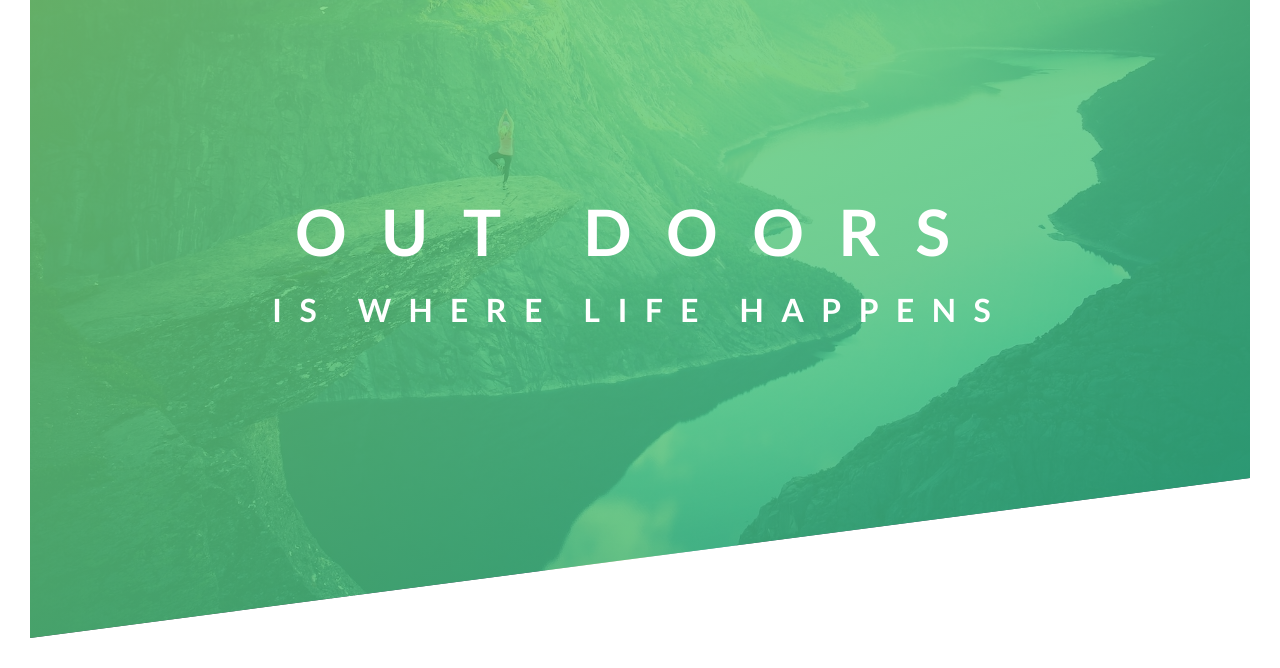
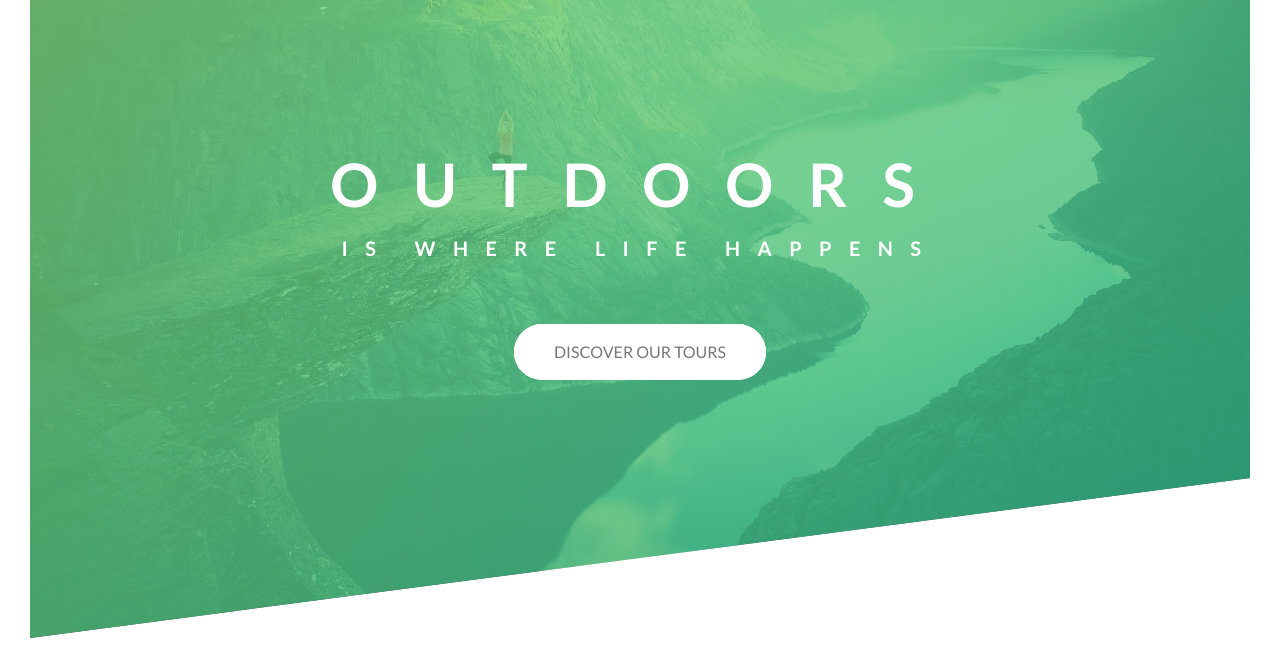
Before and after one commit to radomskaia/natours, a plain HTML site: page index.html in a window 1280 px wide. Shown: the part 152-820 px from the top of the page. Drawn offline with Linux system fonts and the light colour scheme.

Commit message:
Make animated button in the Header, animate h1

```diff
--- /dev/null
+++ b/assets/css/general.css
@@ -0,0 +1,124 @@
+/********/
+/* MAIN */
+/********/
+
+* {
+    box-sizing: border-box;
+    margin: 0;
+    padding: 0;
+}
+
+html {
+    font-size: 62.5%;
+}
+
+body {
+    font-family: Lato, sans-serif;
+    font-weight: 400;
+    font-size: 1.6rem;
+    line-height: 1.6;
+    color: #777;
+    padding: 3.0rem;
+}
+
+/*******************/
+/* HELPFUL CLASSES */
+/*******************/
+.flex-col {
+    display: flex;
+    flex-direction: column;
+}
+
+.flex-center {
+    align-items: center;
+    justify-content: center;
+}
+
+/********************/
+/* GENERAL ELEMENTS */
+/********************/
+
+.heading-primary {
+    color: #fff;
+    text-transform: uppercase;
+    backface-visibility: hidden;
+}
+
+.btn:link,
+.btn:visited {
+    display: inline-block;
+    text-decoration: none;
+    text-transform: uppercase;
+    padding: 1.5rem 4rem;
+    border-radius: 30rem;
+    transition: all 0.3s;
+
+    position: relative;
+}
+
+.btn:hover {
+    transform: translateY(-0.3rem);
+    box-shadow: 0 1rem 2rem rgba(0, 0, 0, 0.2);
+}
+
+.btn:active {
+    transform: translateY(-0.5rem);
+    box-shadow: 0 .5rem 1rem rgba(0, 0, 0, 0.2);
+}
+
+.btn-white {
+    color: #777;
+    background-color: #fff;
+}
+
+
+/*************/
+/* ANIMATION */
+/*************/
+@keyframes moveInLeft {
+    0% {
+        opacity: 0;
+        transform: translateX(-10rem);
+    }
+
+    80% {
+        transform: translateX(1rem);
+    }
+
+    100% {
+        opacity: 1;
+        transform: translateX(0);
+    }
+}
+
+@keyframes moveInRight {
+    0% {
+        opacity: 0;
+        transform: translateX(10rem);
+    }
+
+    80% {
+        transform: translateX(-1rem);
+    }
+
+    100% {
+        opacity: 1;
+        transform: translateX(0);
+    }
+}
+
+@keyframes moveInDown {
+    0% {
+        opacity: 0;
+        transform: translateY(2rem);
+    }
+
+    80% {
+        transform: translateY(-0.5rem);
+    }
+
+    100% {
+        opacity: 1;
+        transform: translateY(0);
+    }
+}
--- a/assets/css/style.css
+++ b/assets/css/style.css
@@ -7,25 +7,9 @@ Dark green: #28b485
 
 */
 
-* {
-    box-sizing: border-box;
-    margin: 0;
-    padding: 0;
-}
-
-html {
-    font-size: 62.5%;
-}
-
-body {
-    font-family: Lato, sans-serif;
-    font-weight: 400;
-    font-size: 1.6rem;
-    line-height: 1.6;
-    color: #777;
-    padding: 3.0rem;
-}
-
+/******************/
+/* HEADER SECTION */
+/******************/
 .header {
     height: 95vh;
     background-image: linear-gradient(
@@ -37,9 +21,7 @@ body {
     background-position: top;
     clip-path: polygon(0 0, 100% 0, 100% 75vh, 0 95vh);
     position: relative;
-    display: flex;
-    align-items: center;
-    justify-content: center;
+
 }
 
 .logo-box {
@@ -52,28 +34,48 @@ body {
     height: 3.5rem;
 }
 
-.heading-primary {
-    color: #fff;
-    text-transform: uppercase;
-    /*display: flex;*/
-    /*flex-direction: column;*/
-    /*justify-content: center;*/
-    /*align-items: center;*/
+.tex-box {
+    text-align: center;
 }
 
 .heading-primary-main {
-    display: block;
-    text-align: center;
-    font-size: 6.4rem;
+    font-size: 6rem;
     letter-spacing: 3.5rem;
-    font-weight: 600;
-
+    animation: moveInLeft 1s ease-out;
 }
 
 .heading-primary-sub {
-    display: block;
-    text-align: center;
-    font-size: 3.2rem;
-    letter-spacing: 17.4px;
+    font-size: 2rem;
+    letter-spacing: 1.74rem;
     font-weight: 600;
+    animation: moveInRight 1s ease-out;
+    margin-bottom: 6rem;
 }
+
+.btn::after {
+    content: "";
+    display: inline-block;
+    height: 100%;
+    width: 100%;
+    border-radius: 30rem;
+
+    position: absolute;
+    top: 0;
+    left: 0;
+    z-index: -1;
+
+    transition: all 0.4s;
+}
+
+.btn-white::after {
+    background-color: #fff;
+}
+
+.btn:hover::after {
+    transform: scaleX(1.5) scaleY(1.6);
+    opacity: 0;
+}
+
+.btn-animated {
+    animation: moveInDown 0.5s ease-out 0.75s backwards;
+}
--- a/index.html
+++ b/index.html
@@ -10,21 +10,23 @@
           rel="stylesheet">
 
     <!--    <link rel="stylesheet" href="assets/css/icon-font.css">-->
+    <link rel="stylesheet" href="assets/css/general.css">
     <link rel="stylesheet" href="assets/css/style.css">
     <link rel="shortcut icon" type="image/png" href="assets/img/favicon.png">
 
     <title>Natours | Exciting tours for adventurous people</title>
 </head>
 <body>
-<header class="header">
+<header class="header flex-col flex-center">
     <div class="logo-box">
         <img class="logo" src="assets/img/logo-white.png" alt="logo">
     </div>
     <div class="tex-box">
-        <h1 class="heading-primary">
-            <span class="heading-primary-main">Out doors</span>
+        <h1 class="heading-primary flex-col flex-center">
+            <span class="heading-primary-main">Outdoors</span>
             <span class="heading-primary-sub">Is where life happens</span>
         </h1>
+        <a href="#" class="btn btn-white btn-animated">Discover our tours</a>
     </div>
 </header>
 
```
